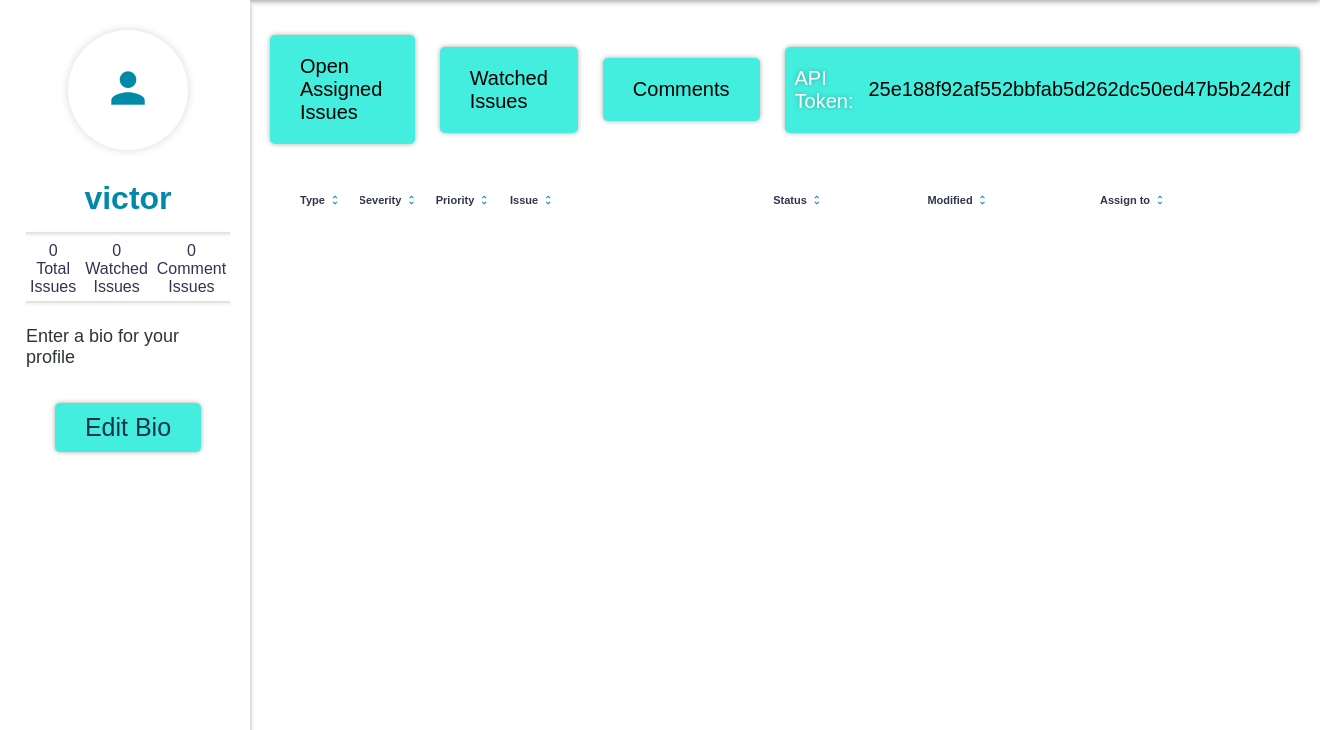
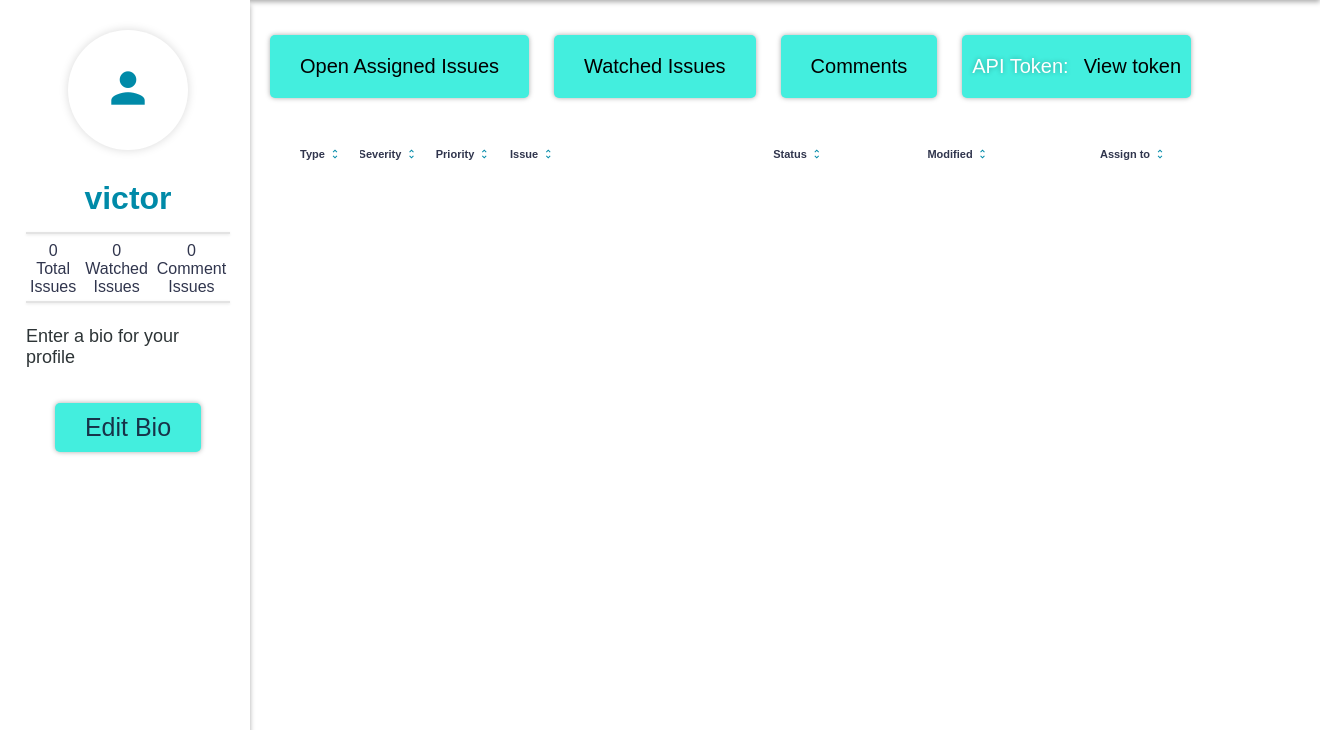
Before and after one commit to inkih04/SabanaBack, a Django app: page /issues/profile/ in a window 1320 px wide. Shown: the part 70-800 px from the top of the page. Run offline with Django 5.2, Linux system fonts and the light colour scheme; a user stored in the database is signed in; data comes from the database, SQL or seed files in the repository; both versions use the stored data as it was after the commit; data that the repository does not hold is empty; parts of the project's set-up code (start-up, migrations or seed data) failed here and were passed over.

Commit message:
Task #96 Add modal for viewing API token in user profile

```diff
--- a/issues/templates/BaseProfile.html
+++ b/issues/templates/BaseProfile.html
@@ -107,12 +107,10 @@
             <a href="{% url 'profile' %}?view=issues" class="pageChanger">Open Assigned Issues</a>
             <a href="{% url 'profile' %}?view=watched" class="pageChanger">Watched Issues</a>
             <a href="{% url 'profile' %}?view=comments" class="pageChanger">Comments</a>
-            <div  class="pageChangerSchema">
-                <a href="{% url 'swagger-ui' %}" class="unstyled-link">
-                    <p>API Token:</p>
-                </a>
-                <span>{{profile_user.profile.api_token}}</span>
-            </div>
+            <a href="#modal-api-token" class="pageChangerSchema">
+                <p>API Token:</p>
+                <span>View token</span>
+            </a>
         {% else %}
             <a href="{% url 'user_profile' username=profile_user.username %}?view=issues" class="pageChanger">Open Assigned Issues</a>
             <a href="{% url 'user_profile' username=profile_user.username %}?view=watched" class="pageChanger">Watched Issues</a>
@@ -150,6 +148,26 @@
             </form>
         </div>
     </div>
+
+    <!-- New API Token Modal -->
+    <div id="modal-api-token" class="profile__modal">
+        <div class="profile__modal-content">
+            <div class="profile__modal-header">
+                <h1>Your API Token</h1>
+                <a href="#" class="profile__modal-close">&times;</a>
+            </div>
+            <div class="token-display">
+                <label>API Token:</label>
+                <div class="token-value">
+                    <span>{{profile_user.profile.api_token}}</span>
+                </div>
+                <p class="token-info">Use this token for API authentication in the Swagger UI.</p>
+                <div class="token-actions">
+                    <a href="{% url 'swagger-ui' %}" class="token-action-button">Open Swagger UI</a>
+                </div>
+            </div>
+        </div>
+    </div>
     {% endif %}
 </body>
 </html>
```
Also changed, not shown: issues/static/issues/profile.css (+55 -1 lines), db.sqlite3.
